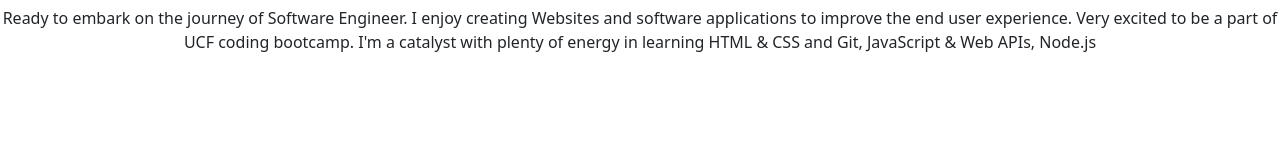
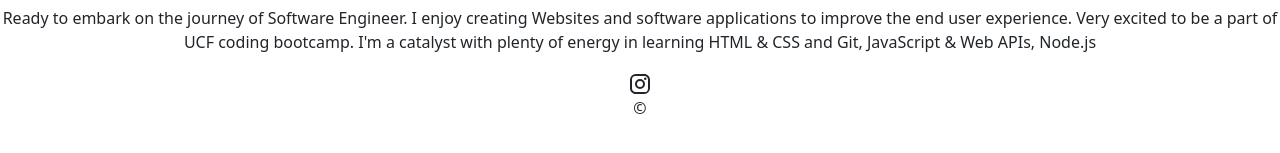
Before and after one commit to oliverLo78/20-portfolio, a React (Create React App) app in the folder react-portfolio/: page / in a window 1280 px wide. Shown: the part 275-428 px from the top of the page. Built offline with nearby package versions, Linux system fonts and the light colour scheme.

Commit message:
installed material-ui/core and icons packages

```diff
--- a/react-portfolio/package.json
+++ b/react-portfolio/package.json
@@ -3,6 +3,8 @@
   "version": "0.1.0",
   "private": true,
   "dependencies": {
+    "@material-ui/core": "^4.12.4",
+    "@material-ui/icons": "^4.11.3",
     "@testing-library/jest-dom": "^5.16.4",
     "@testing-library/react": "^11.1.0",
     "@testing-library/user-event": "^13.5.0",
--- a/react-portfolio/src/App.js
+++ b/react-portfolio/src/App.js
@@ -1,16 +1,16 @@
 // First we import 'useState' with React hook method that are immediately available to components
 import React, { useState } from 'react';
-
 import './App.css';
-
-// import NavTabs from './components/NavTabs';
 
 // Importing components
 import Nav from './components/Nav';
+// import NavTabs from './components/NavTabs';
+
 import About from './components/About';
 import Portfolio from './components/Portfolio';
 import Resume from './components/Resume';
 import Contact from './components/Contact';
+import Footer from './components/Footer';
 
 function App() {
 
@@ -35,7 +35,9 @@
       ) : (
         <About />
       )}
+       <Footer />
     </div>
+
   );
 }
 
--- /dev/null
+++ b/react-portfolio/src/components/Footer/index.jsx
@@ -0,0 +1,16 @@
+import React from 'react';
+import InstagramIcon from "@material-ui/icons/Instagram";
+
+const Footer = () => {
+  return (
+    <div className='footer'>
+        <div>
+            {" "}
+            <InstagramIcon />{" "}
+        </div>
+        <p> &copy; </p>
+    </div>
+  );
+}
+
+export default Footer;
```
Also changed, not shown: 1 other file (tests, documents, lock files or other folders).
